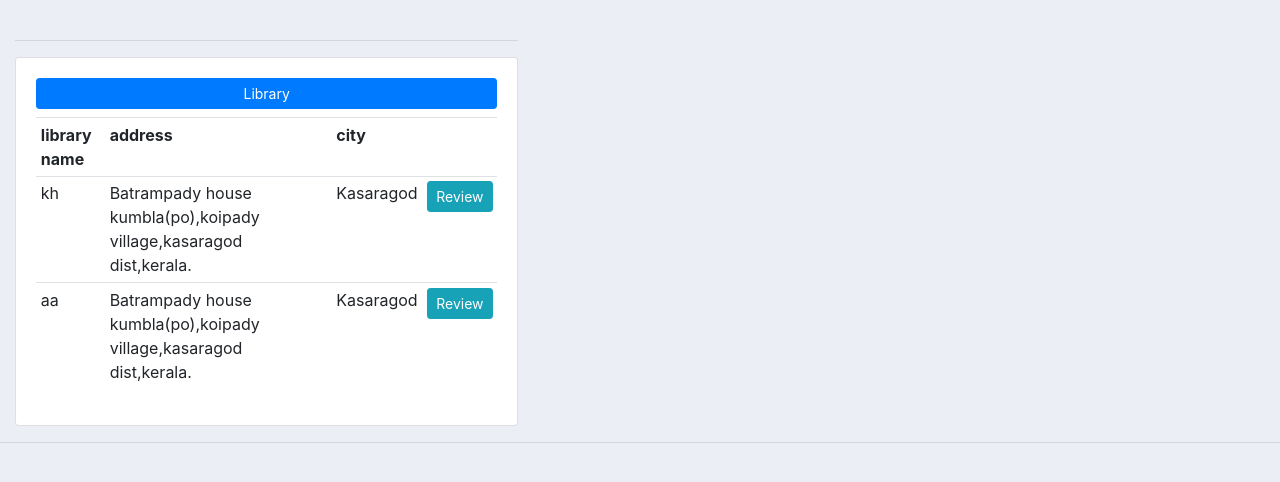
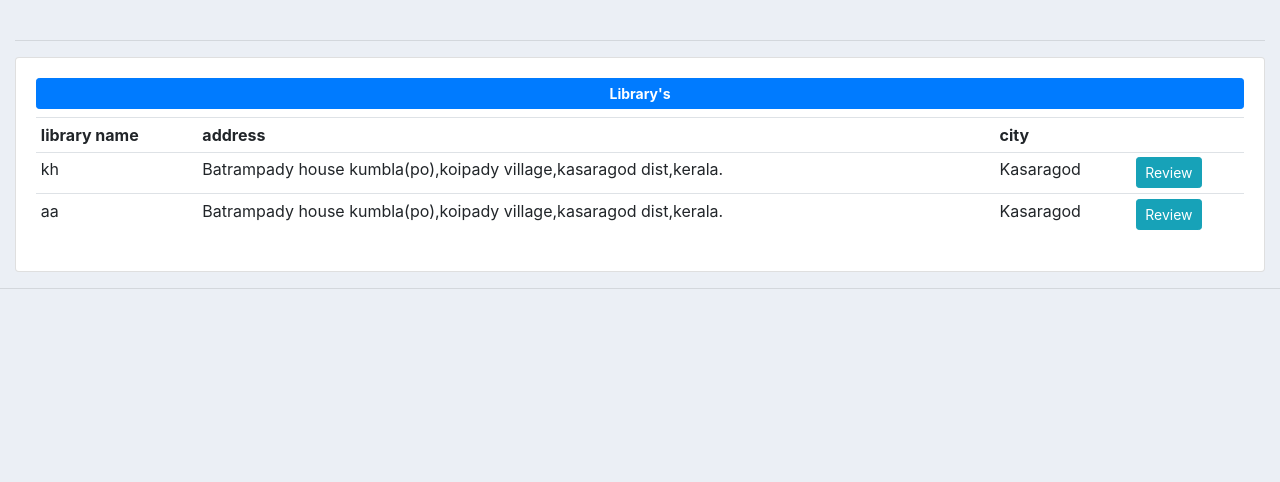
Before and after one commit to ajithkumbla/publiclibrary, a Django app: page / in a window 1280 px wide. Shown: the part 56-538 px from the top of the page. Run offline with Django 3.2, Linux system fonts and the light colour scheme; a user stored in the database is signed in; data comes from the database, SQL or seed files in the repository; both versions use the stored data as it was after the commit; some libraries are stand-ins or nearby versions.

Commit message:
my changes

```diff
--- a/myapp/templates/accounts/dashboard.html
+++ b/myapp/templates/accounts/dashboard.html
@@ -6,11 +6,11 @@
 <br>
 
 <div class="row">
-	<div class="col-md-5">
+	<div class="col-md-12">
 
 		<hr>
 		<div class="card card-body">
-		<h2>	<a class="btn btn-primary  btn-sm btn-block" href="">Library</a></h2>
+		<h2>	<a class="btn btn-primary  btn-sm btn-block" href=""><strong>Library's</strong></a></h2>
 
 			<table class="table table-sm">
 				<tr>
--- a/myapp/templates/accounts/review.html
+++ b/myapp/templates/accounts/review.html
@@ -12,6 +12,7 @@
               <!-- Blog Entries Column -->
                     <div class="col-md-8 mt-3 left">
                     {% for post in post_list %}
+                        {% if post.library.id|cut:" " == library_id|cut:" " %}
                         <div class="card mb-4" >
                         <div class="card-body">
                             <h2 class="card-title">{{ post.title }}</h2>
@@ -19,6 +20,7 @@
                             <p class="card-text">{{post.content }}</p>
                         </div>
                         </div>
+                        {% endif %}
                      {% endfor %}
                 </div>
 		</div>
```
Also changed, not shown: db.sqlite3.
